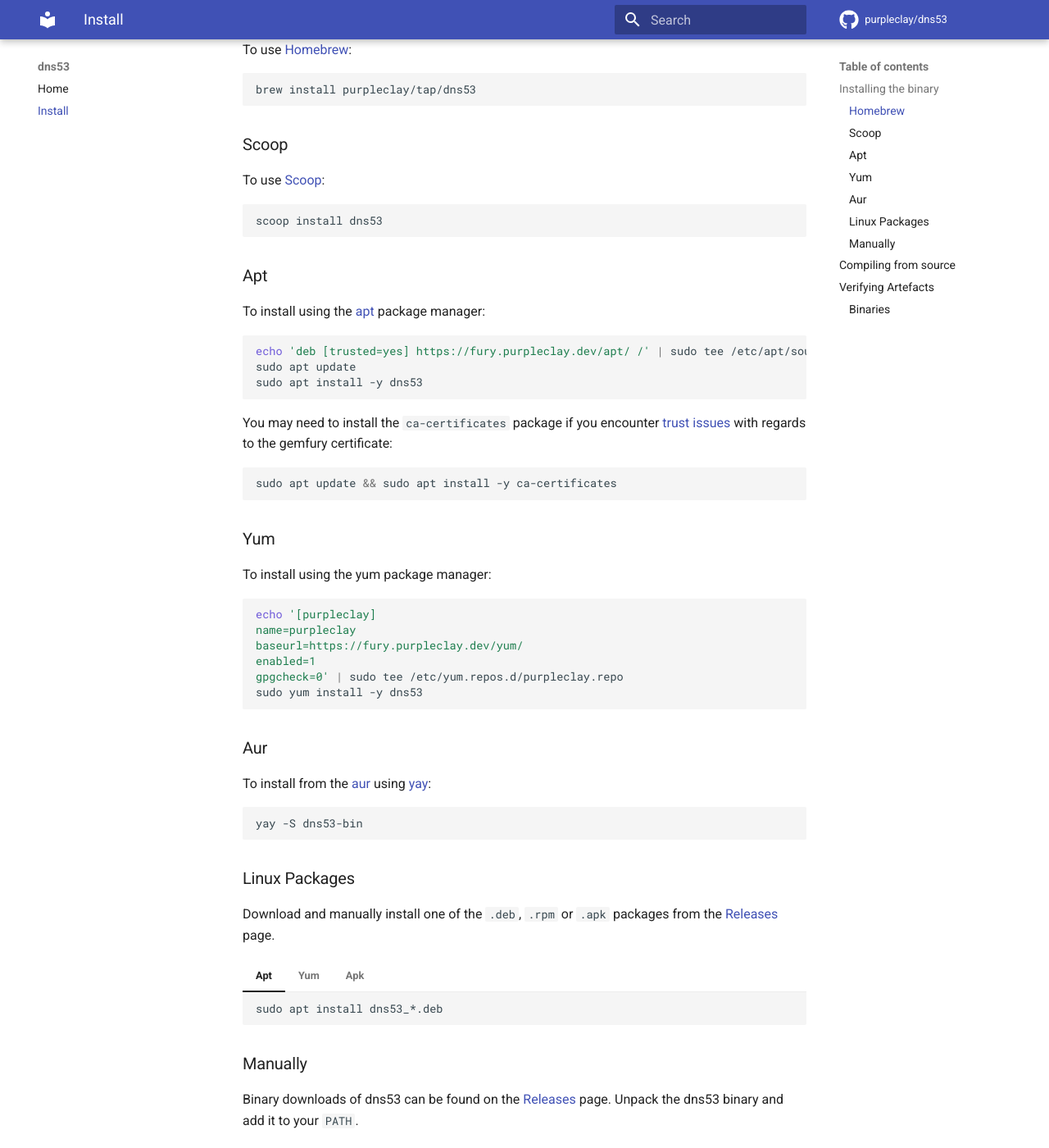
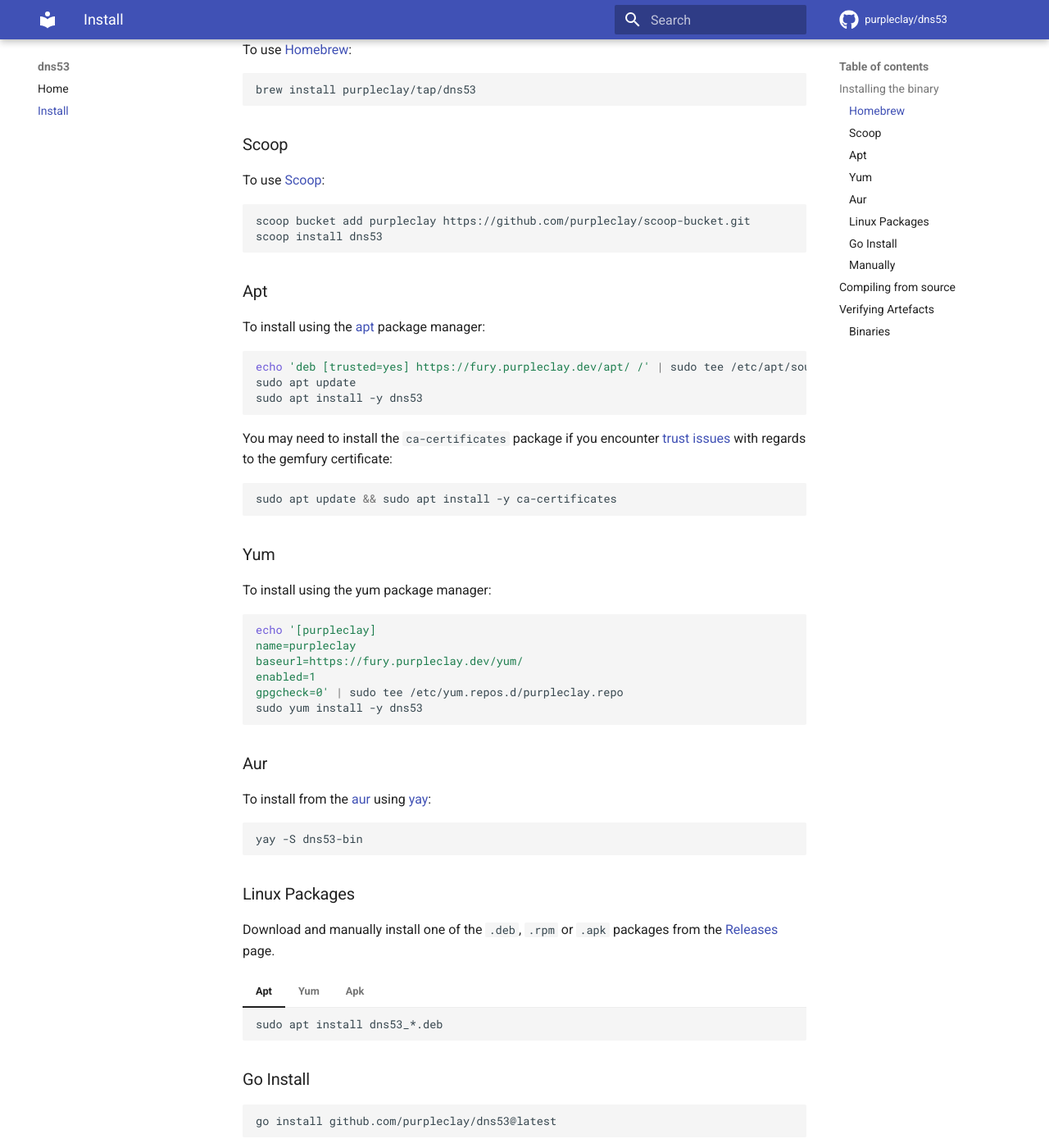
Before and after one commit to purpleclay/dns53, an MkDocs documentation site: the page built from docs/content/install.md, in a window 1280 px wide and 1400 px high, scrolled down 320 px. Shown: the whole window at 82% size. Built offline with MkDocs 1.6.1 and Material for MkDocs 9.7.7, drawn with Linux system fonts in a browser that asks for light colours; comment, search, counter and statistics services are not loaded.

Commit message:
fix install instructions

````diff
--- a/docs/content/install.md
+++ b/docs/content/install.md
@@ -17,6 +17,7 @@
 To use [Scoop](https://scoop.sh/):
 
 ```sh
+scoop bucket add purpleclay https://github.com/purpleclay/scoop-bucket.git
 scoop install dns53
 ```
 
@@ -79,6 +80,12 @@
     sudo apk add --no-cache --allow-untrusted dns53_*.apk
     ```
 
+### Go Install
+
+```sh
+go install github.com/purpleclay/dns53@latest
+```
+
 ### Manually
 
 Binary downloads of dns53 can be found on the [Releases](https://github.com/purpleclay/dns53/releases) page. Unpack the dns53 binary and add it to your `PATH`.
````
